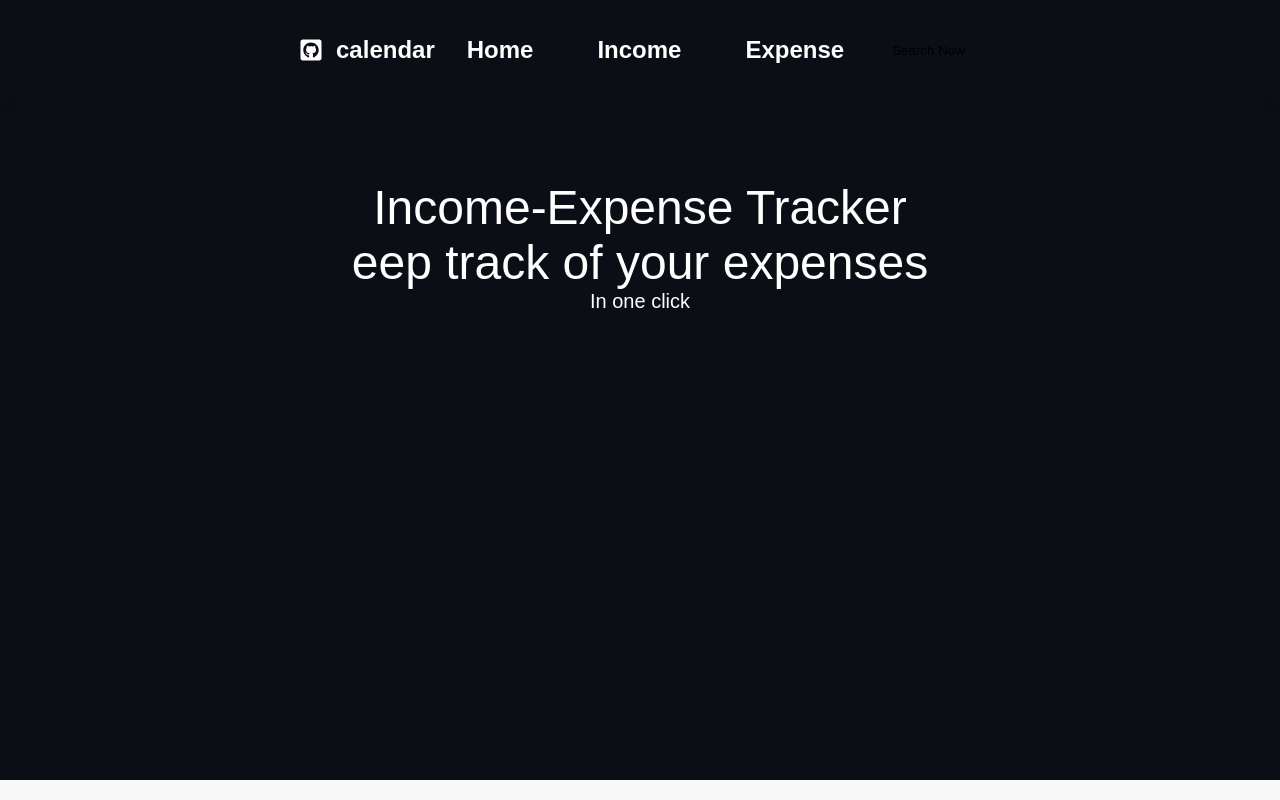
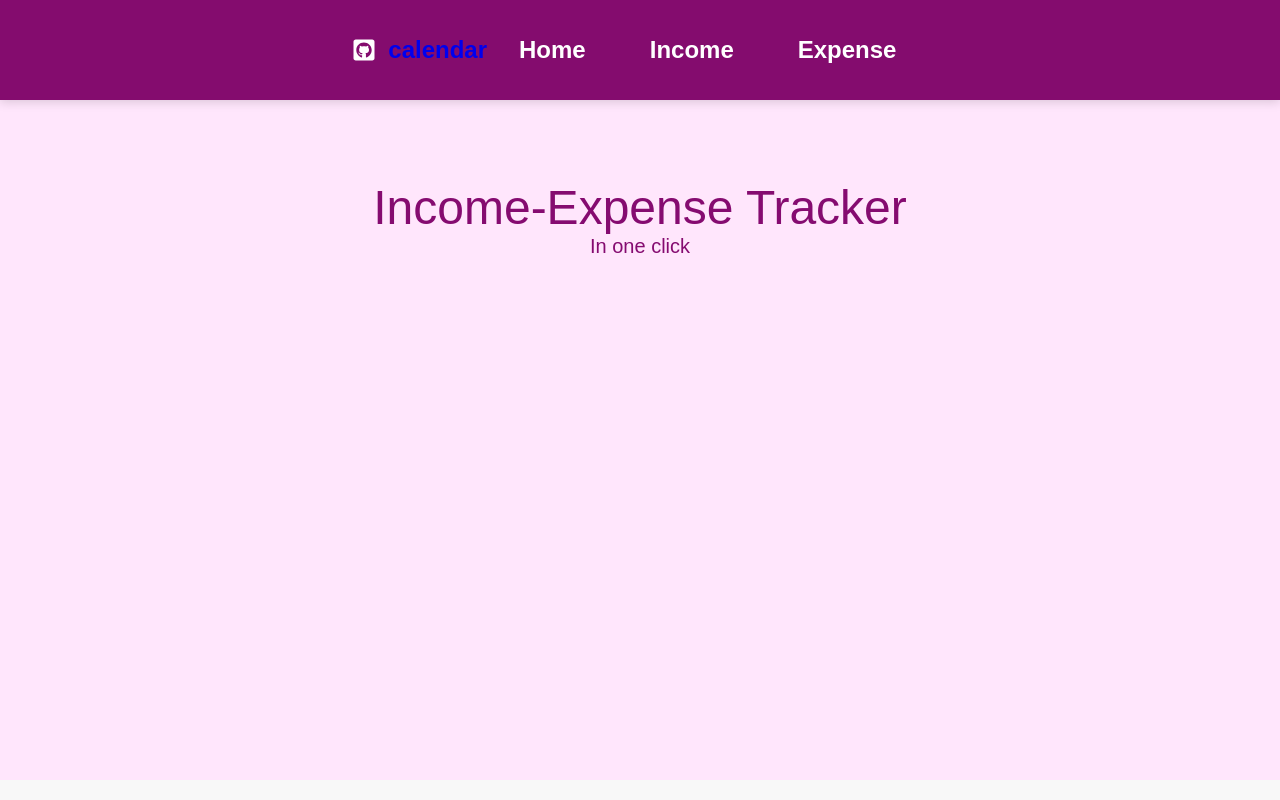
Before and after one commit to debbyuzuegbu/income-tracker, a React (Create React App) app: page / in a window 1280 px wide. Built offline with nearby package versions, Linux system fonts and the light colour scheme.

Commit message:
changed the font colors of my app

```diff
--- a/src/components/Home.js
+++ b/src/components/Home.js
@@ -14,7 +14,6 @@ const Home = () => {
       <HomeContainer>
         <HomeContentText>
           <HomeTitleText>Income-Expense Tracker</HomeTitleText>
-          <HomeTitleText>eep track of your expenses</HomeTitleText>
           <HomeTitleText style={{ fontSize: "20px", justifyContent: "center" }}>
             In one click
           </HomeTitleText>
--- a/src/components/Home.styles.js
+++ b/src/components/Home.styles.js
@@ -2,8 +2,8 @@ import styled from 'styled-components';
 import {Link} from 'react-router-dom';
 
 export const HomeContainer = styled.div`
-background-color:#0b0e14;
-color: #fff;
+background-color: #ffe6fc;
+color: #850b70;
 background-position: center;
 background-repeat: no-repeat;
 background-size: cover;
--- a/src/components/Navbar.js
+++ b/src/components/Navbar.js
@@ -1,5 +1,5 @@
 import React, { useState } from "react";
-// import { IconContext } from "react-icons";
+import { IconContext } from "react-icons";
 import { BiMenu, BiX } from "react-icons/bi";
 import {
   Nav,
@@ -20,7 +20,7 @@ const Navbar = () => {
 
   return (
     <div>
-      {/* <IconContext.Provider value={{ color: "#fff" }}> */}
+      <IconContext.Provider value={{ color: "#fff" }}>
         <Nav>
           <NavbarContainer>
             <NavLogo to="/calendar">
@@ -47,15 +47,10 @@ const Navbar = () => {
                   Expense
                 </MenuLink>
               </MenuItem>
-              <MenuItemBtn>
-                <MenuLinkBtn to="/repository">
-                  <button primary>Search Now</button>
-                </MenuLinkBtn>
-              </MenuItemBtn>
             </Menu>
           </NavbarContainer>
         </Nav>
-      {/* </IconContext.Provider> */}
+      </IconContext.Provider>
     </div>
   );
 };
--- a/src/components/Navbar.styles.jsx
+++ b/src/components/Navbar.styles.jsx
@@ -8,7 +8,7 @@ font-size: 18px;
 position: sticky;
 top: 0;
 z-index: 999;
-background-color: #0b0e14;
+background-color: #840c6e;
 box-shadow: 0px 2px 10px rgba(0, 0, 0, 0.15);
 display: flex;
 justify-content: center;
@@ -23,7 +23,7 @@ height: 100px;
 `;
 
 export const NavLogo = styled(Link)`
-color: #fff;
+color: ;
 cursor: pointer;
 display: flex;
 align-items: center;
@@ -51,7 +51,7 @@ display: none;
     position: absolute;
     top: 0;
     right: 0;
-    transform: translate(-50%, 20%);
+    transform: translate(-70%, 20%);
     font-size: 3rem;
     cursor: pointer;
 }
@@ -68,7 +68,7 @@ text-align: center;
     position: absolute;
     top: 80px;
     left: ${({click}) => click ? '0' : '-100%'};
-    background-color: #0b0e14;
+    background-color: #850a70;
     transition: all .5s ease;
 }
 `;
@@ -95,7 +95,7 @@ padding: 1rem 2rem;
 height: 100%;
 transition: all .2s ease;
 &:hover {
-    color: #43F3E3;
+    color: #840C70;
     transform: traslateY(-3rem);
 
 }
--- a/src/index.css
+++ b/src/index.css
@@ -45,7 +45,7 @@ h1 {
 	color: var(--grey);
 	font-size: 28px;
 	font-weight: 900;
-	background-color: #DFDFDF;
+	background-color: #ffe6fc;
 	padding: 5px 25px;
 	border-radius: 8px;
 }
```
